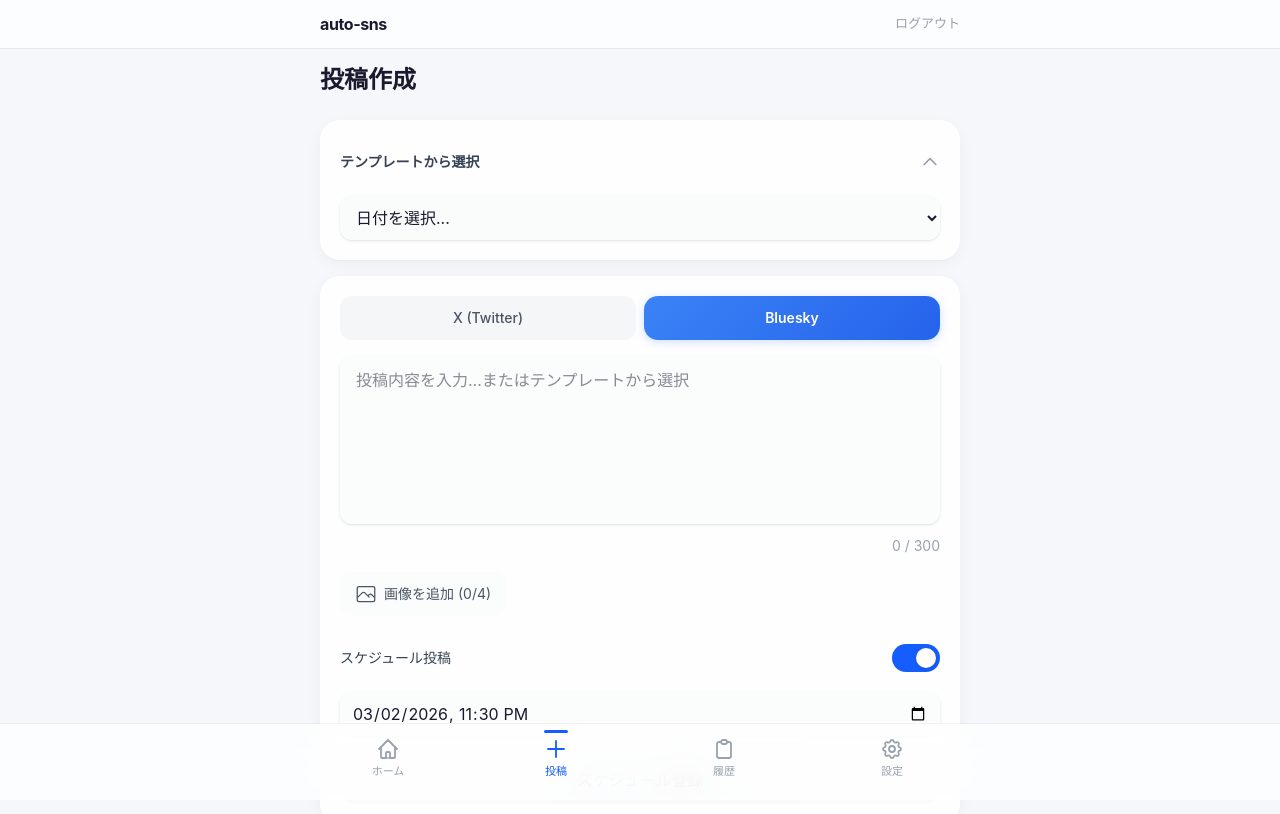
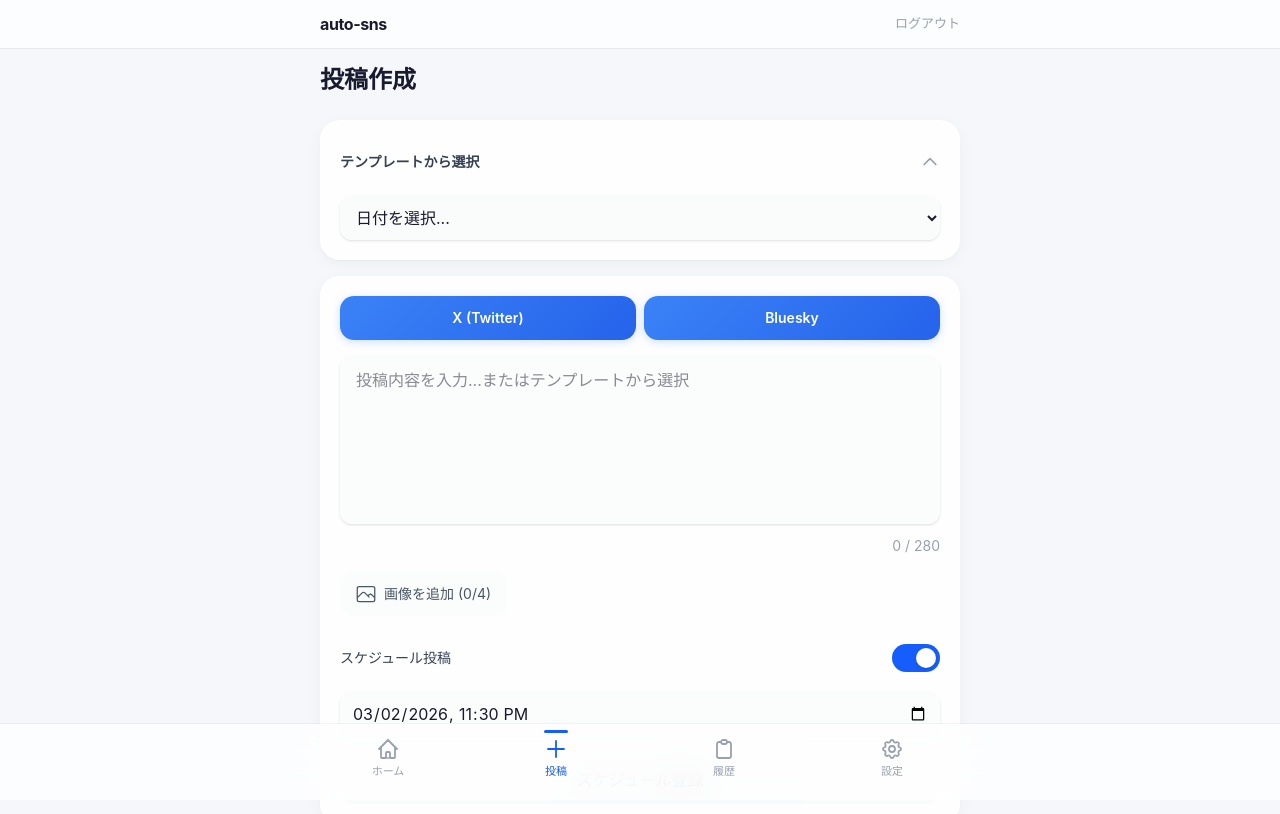
Before and after one commit to kenta-yos/auto-sns, a Next.js app: page /dashboard/compose in a window 1280 px wide. Shown: the top 814 px of the page. Built offline with nearby package versions, Linux system fonts and the light colour scheme.

Commit message:
Set default posting platforms to both Bluesky and X
Co-Authored-By: Claude Opus 4.6 (1M context) <noreply@anthropic.com>

```diff
--- a/src/components/compose/PostComposer.tsx
+++ b/src/components/compose/PostComposer.tsx
@@ -36,7 +36,7 @@ export default function PostComposer({ allDays }: Props) {
   const todayDate = getTodayDateStr();
   const router = useRouter();
   const [body, setBody] = useState("");
-  const [platforms, setPlatforms] = useState<string[]>(["bluesky"]);
+  const [platforms, setPlatforms] = useState<string[]>(["bluesky", "x"]);
   const [scheduleMode, setScheduleMode] = useState(true);
   const [scheduledAt, setScheduledAt] = useState(getDefault48h());
   const [loading, setLoading] = useState(false);
```
